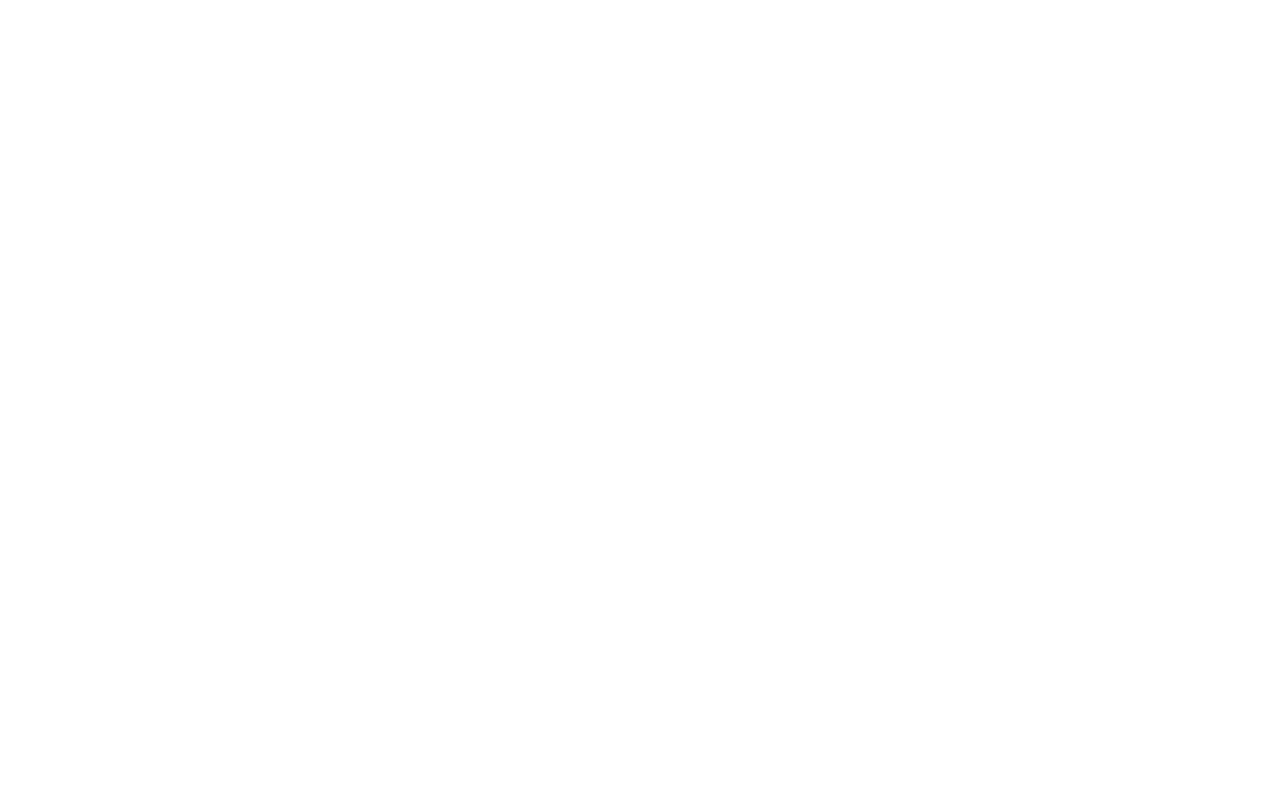
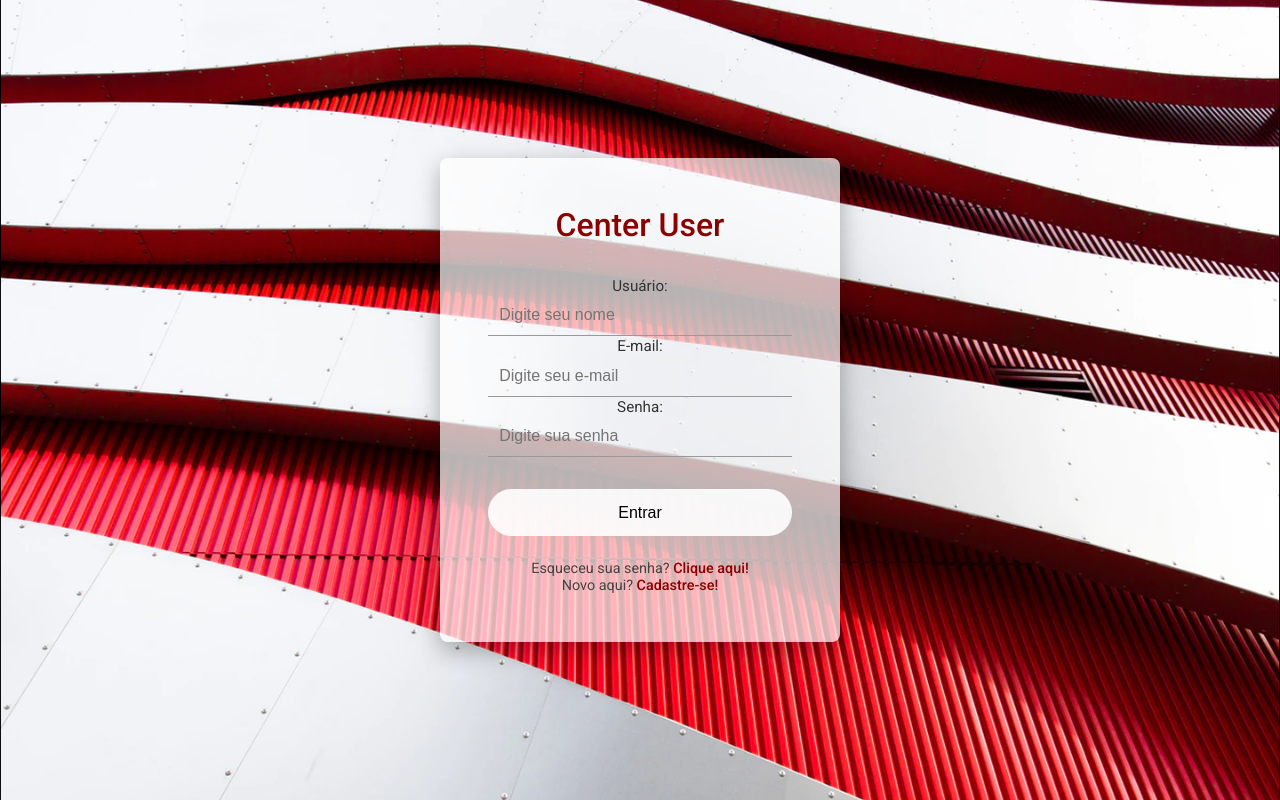
Before and after one commit to olegariobru/sword, a React (Create React App) app: page /cadastroUser in a window 1280 px wide. Before the commit this address had no page. Built offline with nearby package versions, Linux system fonts and the light colour scheme.

Commit message:
tela de cadastro

```diff
--- a/package.json
+++ b/package.json
@@ -12,6 +12,7 @@
     "react-firebase-hooks": "^5.1.1",
     "react-router-dom": "^7.5.0",
     "react-scripts": "5.0.1",
+    "react-toastify": "^11.0.5",
     "web-vitals": "^2.1.4"
   },
   "scripts": {
--- a/public/index.html
+++ b/public/index.html
@@ -9,6 +9,10 @@
       name="description"
       content="Web site created using create-react-app"
     />
+    <link rel="preconnect" href="https://fonts.googleapis.com">
+    <link rel="preconnect" href="https://fonts.gstatic.com" crossorigin>
+    <link href="https://fonts.googleapis.com/css2?family=Roboto:ital,wght@0,100..900;1,100..900&display=swap" rel="stylesheet">
+
 
     <link rel="apple-touch-icon" href="%PUBLIC_URL%/logo192.png" />
     <link rel="manifest" href="%PUBLIC_URL%/manifest.json" />
--- a/src/App.js
+++ b/src/App.js
@@ -3,12 +3,16 @@
 import PrivateRoute from '../src/Services/PrivateRoutes';
 import PaginaHome from './Componentes/PaginalInicial';
 import TelaDeEntrada from './Componentes/TelaEntrada';
+import CadastroUser from './Componentes/cadastroUser';
+
 
 function App() {
   return (
     <BrowserRouter>
       <Routes>
         <Route path="/" element={<PaginaHome/>}/>
+        <Route path="/cadastroUser" element={<CadastroUser />} />
+
 
         <Route
           path="/TelaDeEntrada"
--- a/src/Componentes/BannerLogin/index.js
+++ b/src/Componentes/BannerLogin/index.js
@@ -1,34 +1,34 @@
 import { useState } from "react";
-import { useNavigate } from "react-router-dom";
+import { replace, useNavigate } from "react-router-dom";
 import styles from "./bannerLogin.module.css";
 import { loginUser } from "../../Services/Auth";
+import { ToastContainer, toast } from "react-toastify";
+import "react-toastify/dist/ReactToastify.css";
 
 export default function LoginBan() {
     const [email, setEmail] = useState("");
     const [senha, setSenha] = useState("");
-    const [erro, setErro] = useState("");
     const navigate = useNavigate();
 
     const handleSubmit = async (e) => {
         e.preventDefault();
 
         if (!email.trim() || !senha.trim()) {
-            setErro("Por favor, preencha todos os campos");
+            toast.warn("Por favor, preencha todos os campos");
             return;
         }
 
         const result = await loginUser(email, senha);
 
         if (result.error) {
-            setErro("Email ou senha incorretos");
+            toast.error("Email ou senha incorretos");
         } else {
-            navigate("/telaDeEntrada");
+            navigate("/telaDeEntrada", {replace:true});
         }
     };
 
     return (
         <div className={styles.backBan}>
-
             <form onSubmit={handleSubmit}>
                 <div className={styles.inputsBan}>
                     <div className={styles.titBan}>
@@ -40,20 +40,31 @@
                         onChange={(e) => setEmail(e.target.value)}
                         placeholder="Usuário:"
                     />
-
-
                     <input
                         type="password"
                         id="senha"
                         onChange={(e) => setSenha(e.target.value)}
                         placeholder="Senha:"
                     />
+                    <button type="submit" className={styles.buttonBan}>Entrar</button>
+                    <div className={styles.containerNewForgot}>
+                        <p className={styles.forgotPass}> Esqueceu sua senha? {""}<span className={styles.clickable} onClick={() => navigate ("/recuperarSenha", {replace: true})}>Clique aqui!</span></p>
+                        <p className={styles.newClient}>Novo aqui? {""}<span className={styles.clickable} onClick={() => navigate ("/cadastroUser", {replace: true})}>Cadastre-se!</span></p>
+                    </div>
 
-                    {erro && <p className={styles.erroMSG}>{erro}</p>}
-
-                    <button type="submit" className={styles.buttonBan}>Entrar</button>
                 </div>
             </form>
+            <ToastContainer
+                position="top-center"
+                autoClose={3000}
+                hideProgressBar={false}
+                newestOnTop={false}
+                closeOnClick
+                pauseOnFocusLoss
+                draggable
+                pauseOnHover
+                theme="colored"
+            />
         </div>
     );
 }
--- /dev/null
+++ b/src/Componentes/cadastroUser/cadastrouser.module.css
@@ -0,0 +1,90 @@
+.cadastroContainer {
+    width: 100vw;
+    height: 100vh;
+    background-image: url('/public/Imagens/imagebackgr.png');
+    background-size: cover;
+    background-position: center;
+    display: flex;
+    justify-content: center;
+    align-items: center;
+    font-family: "Roboto", sans-serif;
+  }
+
+  .formWrapper {
+    background-color: rgba(255, 255, 255, 0.7);
+    padding: 3rem;
+    border-radius: 8px;
+    width: 100%;
+    max-width: 400px;
+    text-align: center;
+    box-shadow: 0px 8px 24px rgba(0, 0, 0, 0.3);
+  }
+
+  .title {
+    font-size: 2rem;
+    font-weight: 500;
+    color: #8B0000; /* vermelho escuro */
+    margin-bottom: 2rem;
+  }
+
+  .label {
+    font-size: 0.95rem;
+    text-align: left;
+    margin: 0.5rem 0 0.2rem;
+    color: #333;
+  }
+
+  .inputField {
+    width: 100%;
+    padding: 0.7rem;
+    border: none;
+    border-bottom: 1px solid #999;
+    background: transparent;
+    font-size: 1rem;
+    outline: none;
+    transition: border-color 0.3s;
+  }
+
+  .inputField:focus {
+    border-color: #8B0000;
+  }
+
+  .buttonCadastro {
+    width: 100%;
+    background-color: rgba(255, 255, 255, 0.9);
+    color: #000;
+    padding: 0.9rem;
+    border-radius: 50px;
+    border: none;
+    margin-top: 2rem;
+    cursor: pointer;
+    font-size: 1rem;
+    transition: background-color 0.3s, color 0.3s;
+  }
+
+  .buttonCadastro:hover {
+    background-color: #8B0000;
+    color: #fff;
+  }
+
+  .linkSection {
+    margin-top: 1.5rem;
+    font-size: 0.9rem;
+    color: #444;
+  }
+
+  .linkSection a {
+    color: #8B0000;
+    text-decoration: none;
+    font-weight: 500;
+  }
+
+  .linkSection a:hover {
+    text-decoration: underline;
+  }
+
+  .statusMsg {
+    margin-top: 1rem;
+    font-size: 0.95rem;
+    color: #8B0000;
+  }
--- /dev/null
+++ b/src/Componentes/cadastroUser/index.js
@@ -0,0 +1,74 @@
+import React, { useState } from "react";
+import { registerUser } from "../../Services/Auth";
+import styles from "./cadastrouser.module.css";
+
+const CadastroUser = () => {
+  const [name, setName] = useState("");
+  const [email, setEmail] = useState("");
+  const [senha, setSenha] = useState("");
+  const [status, setStatus] = useState("");
+
+  const handleSubmit = async (e) => {
+    e.preventDefault();
+    const { user, error } = await registerUser(email, senha, name);
+    if (error) {
+      setStatus(`Erro: ${error}`);
+    } else {
+      setStatus("Usuário cadastrado com sucesso!");
+      setName("");
+      setEmail("");
+      setSenha("");
+    }
+  };
+
+  return (
+    <div className={styles.cadastroContainer}>
+      <form className={styles.formWrapper} onSubmit={handleSubmit}>
+        <h2 className={styles.title}>Center User</h2>
+
+        <label className={styles.label}>Usuário:</label>
+        <input
+          className={styles.inputField}
+          type="text"
+          placeholder="Digite seu nome"
+          value={name}
+          onChange={(e) => setName(e.target.value)}
+          required
+        />
+
+        <label className={styles.label}>E-mail:</label>
+        <input
+          className={styles.inputField}
+          type="email"
+          placeholder="Digite seu e-mail"
+          value={email}
+          onChange={(e) => setEmail(e.target.value)}
+          required
+        />
+
+        <label className={styles.label}>Senha:</label>
+        <input
+          className={styles.inputField}
+          type="password"
+          placeholder="Digite sua senha"
+          value={senha}
+          onChange={(e) => setSenha(e.target.value)}
+          required
+        />
+
+        <button className={styles.buttonCadastro} type="submit">
+          Entrar
+        </button>
+
+        <div className={styles.linkSection}>
+          Esqueceu sua senha? <a href="#">Clique aqui!</a><br />
+          Novo aqui? <a href="#">Cadastre-se!</a>
+        </div>
+
+        {status && <p className={styles.statusMsg}>{status}</p>}
+      </form>
+    </div>
+  );
+};
+
+export default CadastroUser
--- /dev/null
+++ b/src/Componentes/recuperarSenha/index.js
@@ -0,0 +1,6 @@
+
+export default function recuperarSenha() {
+    return(
+        <p>teste</p>
+    )
+}
--- a/src/Services/Auth/index.js
+++ b/src/Services/Auth/index.js
@@ -1,6 +1,8 @@
-import { signInWithEmailAndPassword } from "firebase/auth";
-import { auth } from "../firebase"; // ajusta o caminho se estiver em outra pasta
+import { createUserWithEmailAndPassword, signInWithEmailAndPassword } from "firebase/auth";
+import { doc, setDoc, serverTimestamp } from "firebase/firestore";
+import { auth, db } from "../firebase";
 
+//validação do usuario e senha no firebase
 export const loginUser = async (email, senha) => {
   try {
     const userCredential = await signInWithEmailAndPassword(auth, email, senha);
@@ -9,3 +11,24 @@
     return { error: error.message };
   }
 };
+
+// Função de cadastro no firebase
+
+export const registerUser = async (email, senha, nome) => {
+  try{
+    const userCredential = await createUserWithEmailAndPassword (auth, email, senha);
+    const user = userCredential.user;
+
+    //grava as informações dentro do firestore
+
+    await setDoc(doc(db, "users", user.uid),{
+      uid: user.uid,
+      email: user.email,
+      name: nome,
+      createAt: serverTimestamp(),
+    });
+    return{ user };
+  } catch(error){
+    return{ error: error.message };
+  }
+};
--- a/src/Services/firebase/index.js
+++ b/src/Services/firebase/index.js
@@ -1,5 +1,6 @@
 import { initializeApp } from "firebase/app";
 import { getAuth } from "firebase/auth";
+import { getFirestore } from "firebase/firestore";
 
 const firebaseConfig = {
     apiKey: "AIzaSyCKYhDwHAEgZrS0pbtdfUH-qRQnaOZYMBo",
@@ -12,5 +13,6 @@
 
   const app = initializeApp(firebaseConfig);
   const auth = getAuth(app);
+  const db = getFirestore(app);
 
-  export {auth};
+  export {auth, db};
--- a/src/index.css
+++ b/src/index.css
@@ -14,5 +14,6 @@
   --branco: white;
   --branco-opaco: rgba(255, 255, 255, 0.85);
   --preto: black;
+  --vermelho-site: #8B0000;
   --erro: red;
 }
```
Also changed, not shown: src/Componentes/BannerLogin/bannerLogin.module.css (+42 -11 lines), public/Imagens/imagebackgr.png (renamed from public/Imagens/image 8.png), src/Componentes/recuperarSenha/recuperarSenha.module.css (added), 1 other file (tests, documents, lock files or other folders).
